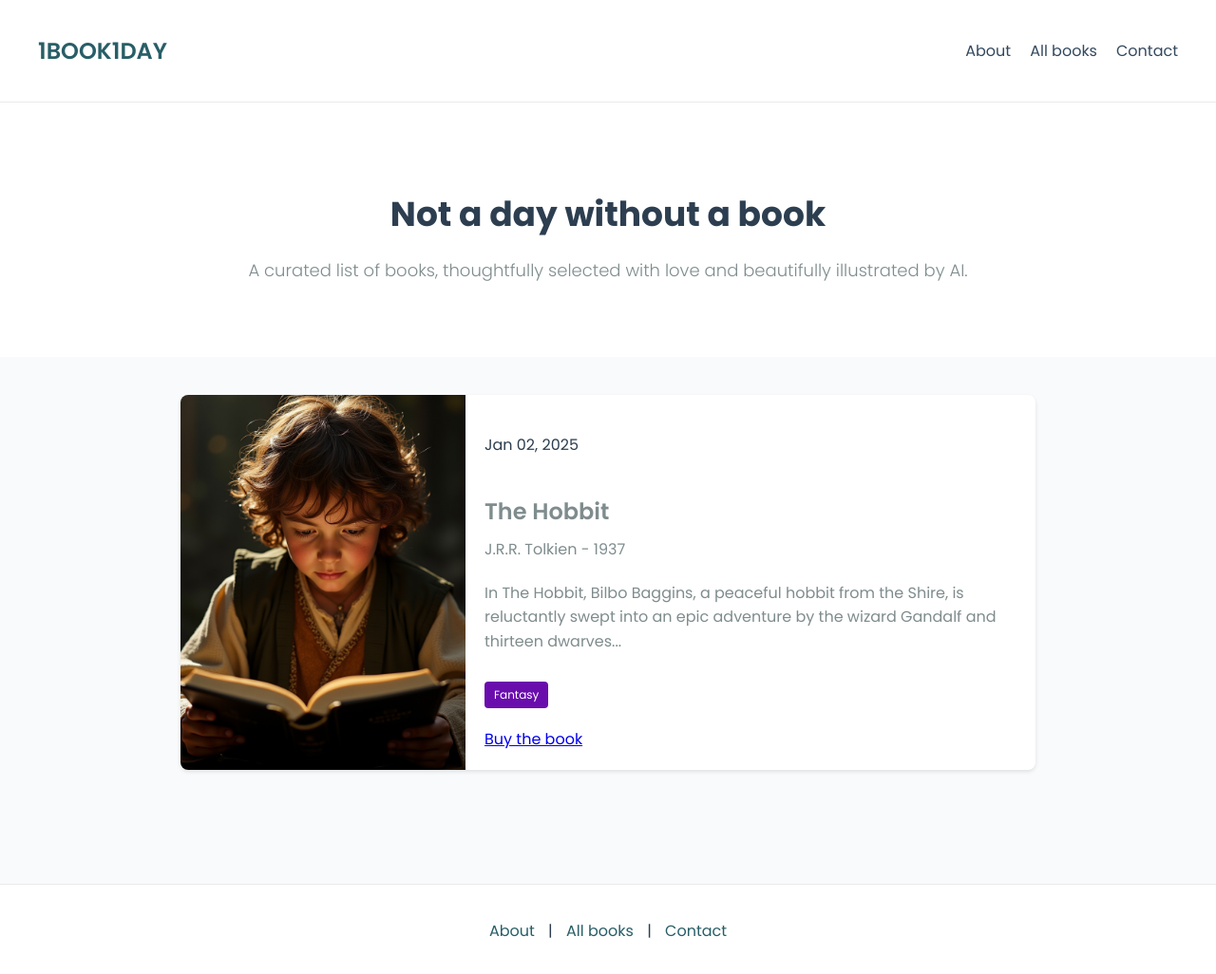
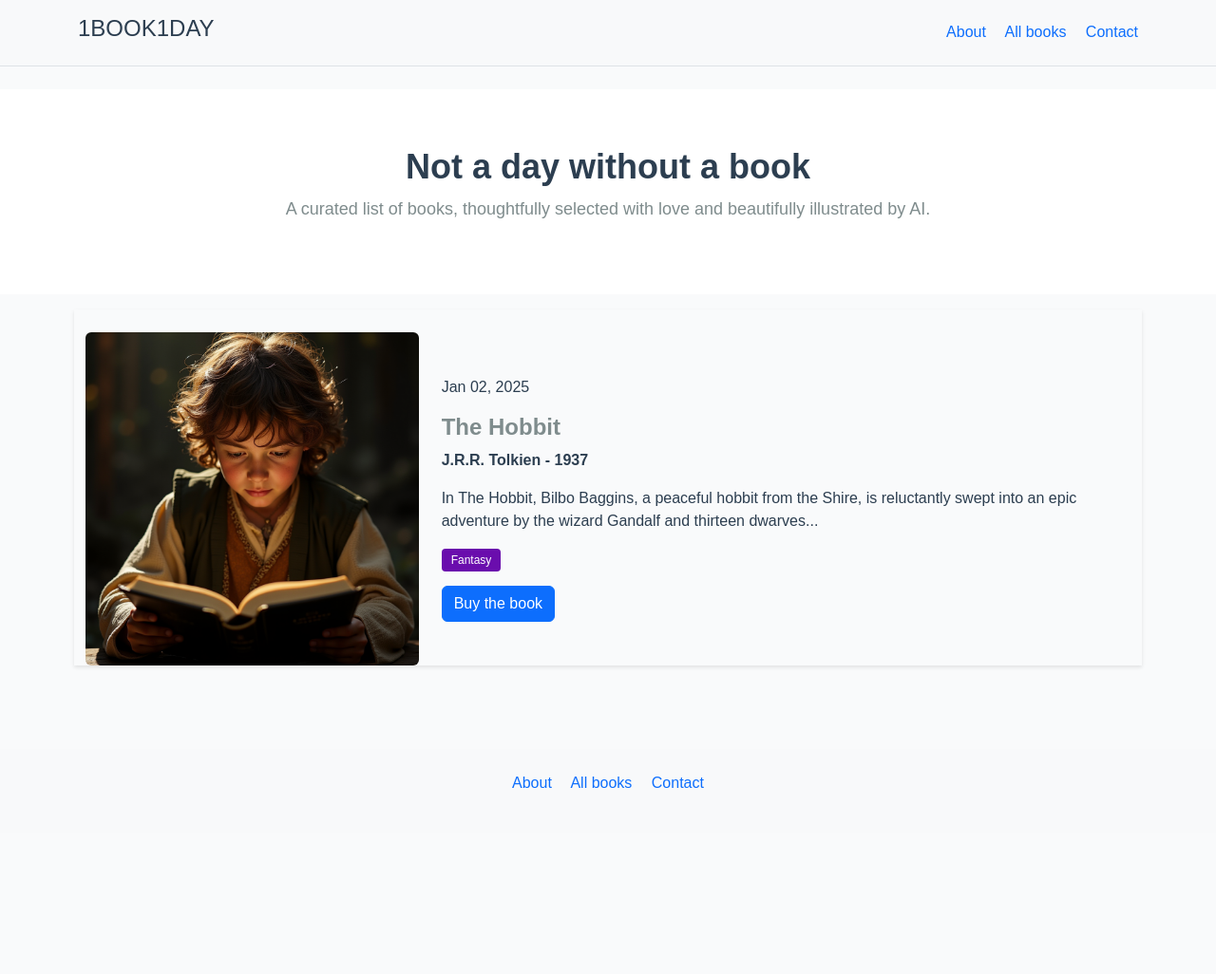
Before and after one commit to cdarylb/Books, a plain HTML site: page index.html in a window 1280 px wide. Shown: the whole page at 95% size. After the commit the page ends 877 px from the top, so only its background shows below. Drawn offline with nearby package versions, Linux system fonts and the light colour scheme.

Commit message:
add bootstrap

```diff
--- a/index.html
+++ b/index.html
@@ -4,42 +4,13 @@
     <meta charset="UTF-8">
     <meta name="viewport" content="width=device-width, initial-scale=1.0">
     <title>1BOOK1DAY</title>
-    <link href="https://fonts.googleapis.com/css2?family=Poppins:wght@300;400;600;700&display=swap" rel="stylesheet">
+    <link href="https://cdn.jsdelivr.net/npm/bootstrap@5.3.0-alpha3/dist/css/bootstrap.min.css" rel="stylesheet">
+    <script src="https://cdn.jsdelivr.net/npm/bootstrap@5.3.0-alpha3/dist/js/bootstrap.bundle.min.js"></script>
     <style>
         body {
             font-family: 'Poppins', sans-serif;
-            margin: 0;
-            padding: 0;
-            box-sizing: border-box;
             background-color: #f9fafb;
             color: #2c3e50;
-        }
-
-        header {
-            display: flex;
-            justify-content: space-between;
-            align-items: center;
-            padding: 20px 40px;
-            background-color: #ffffff;
-            border-bottom: 1px solid #eaeaea;
-        }
-
-        header h1 {
-            font-size: 24px;
-            color: #285E67;
-            font-weight: 600;
-        }
-
-        header nav {
-            display: flex;
-            gap: 20px;
-        }
-
-        header nav a {
-            text-decoration: none;
-            color: #34495e;
-            font-size: 16px;
-            font-weight: 400;
         }
 
         .hero {
@@ -62,57 +33,20 @@
         }
 
         .book-section {
-            display: flex;
-            flex-direction: column;
-            align-items: center;
             padding: 40px 20px;
         }
 
         .book-card {
-            display: flex;
-            align-items: stretch;
-            background-color: #ffffff;
-            border-radius: 8px;
-            max-width: 900px;
-            margin-bottom: 40px;
             box-shadow: 0 2px 4px rgba(0, 0, 0, 0.1);
-            overflow: hidden;
         }
 
         .book-card img {
-            max-width: 300px;
-            width: 100%;
-            height: auto;
             object-fit: cover;
         }
 
-        .book-details {
-            padding: 20px;
-            flex: 1;
-            display: flex;
-            flex-direction: column;
-            justify-content: center;
-        }
-
         .book-details h4 {
-            margin: 0;
-            margin-top: 20px;
-            font-size: 24px;
             color: #7f8c8d;
             font-weight: 600;
-        }
-
-        .book-details p {
-            margin: 10px 0;
-            line-height: 1.6;
-            color: #7f8c8d;
-        }
-
-        .book-details .tags {
-            margin: 20px 0;
-            display: flex;
-            gap: 10px;
-            flex-wrap: wrap;
         }
 
         .book-details .tags span {
@@ -120,36 +54,6 @@
             border-radius: 4px;
             color: white;
             font-size: 12px;
-        }
-
-        footer {
-            text-align: center;
-            padding: 20px;
-            background-color: #ffffff;
-            border-top: 1px solid #eaeaea;
-            margin-top: 40px;
-        }
-
-        footer a {
-            color: #285E67;
-            text-decoration: none;
-            margin: 0 10px;
-            font-weight: 400;
-        }
-
-        @media (max-width: 768px) {
-            .book-card {
-                flex-direction: column;
-            }
-
-            .book-card img {
-                max-width: 100%;
-                border-radius: 8px 8px 0 0;
-            }
-
-            .book-details {
-                text-align: center;
-            }
         }
     </style>
     <script>
@@ -192,13 +96,15 @@
     </script>
 </head>
 <body>
-    <header>
-        <h1>1BOOK1DAY</h1>
+    <header class="bg-light py-3 mb-4 border-bottom">
+        <div class="container d-flex flex-wrap justify-content-between align-items-center">
+            <h1 class="h4">1BOOK1DAY</h1>
             <nav>
-            <a href="#">About</a>
-            <a href="all_books.html">All books</a>
-            <a href="#">Contact</a>
+                <a href="#" class="text-decoration-none me-3">About</a>
+                <a href="all_books.html" class="text-decoration-none me-3">All books</a>
+                <a href="#" class="text-decoration-none">Contact</a>
             </nav>
+        </div>
     </header>
 
     <div class="hero">
@@ -206,26 +112,32 @@
         <p>A curated list of books, thoughtfully selected with love and beautifully illustrated by AI.</p>
     </div>
 
-    <section class="book-section">
-        <div class="book-card">
-            <img id="book-image" src="" alt="Book cover">
+    <section class="book-section container">
+        <div class="row g-4 align-items-center book-card">
+            <div class="col-md-4">
+                <img id="book-image" src="" alt="Book cover" class="img-fluid rounded">
+            </div>
+            <div class="col-md-8">
                 <div class="book-details">
-                <span id="book-date" class="tags"></span>
+                    <span id="book-date" class="tags d-block mb-3"></span>
                     <h4 id="book-title"></h4>
-                <p id="book-author"></p>
+                    <p id="book-author" class="fw-bold"></p>
                     <p id="book-description"></p>
-                <div id="book-tags" class="tags"></div>
-                <a href="#" class="buy-btn">Buy the book</a>
+                    <div id="book-tags" class="tags mb-3"></div>
+                    <a href="#" class="btn btn-primary">Buy the book</a>
+                </div>
             </div>
         </div>
     </section>
 
-    <footer>
+    <footer class="bg-light py-4 mt-5">
+        <div class="container text-center">
             <p>
-            <a href="#">About</a> |
-            <a href="all_books.html">All books</a> |
-            <a href="#">Contact</a>
+                <a href="#" class="text-decoration-none me-3">About</a>
+                <a href="all_books.html" class="text-decoration-none me-3">All books</a>
+                <a href="#" class="text-decoration-none">Contact</a>
             </p>
+        </div>
     </footer>
 </body>
 </html>
```
Lines whose indentation alone changed are shown as unchanged.
